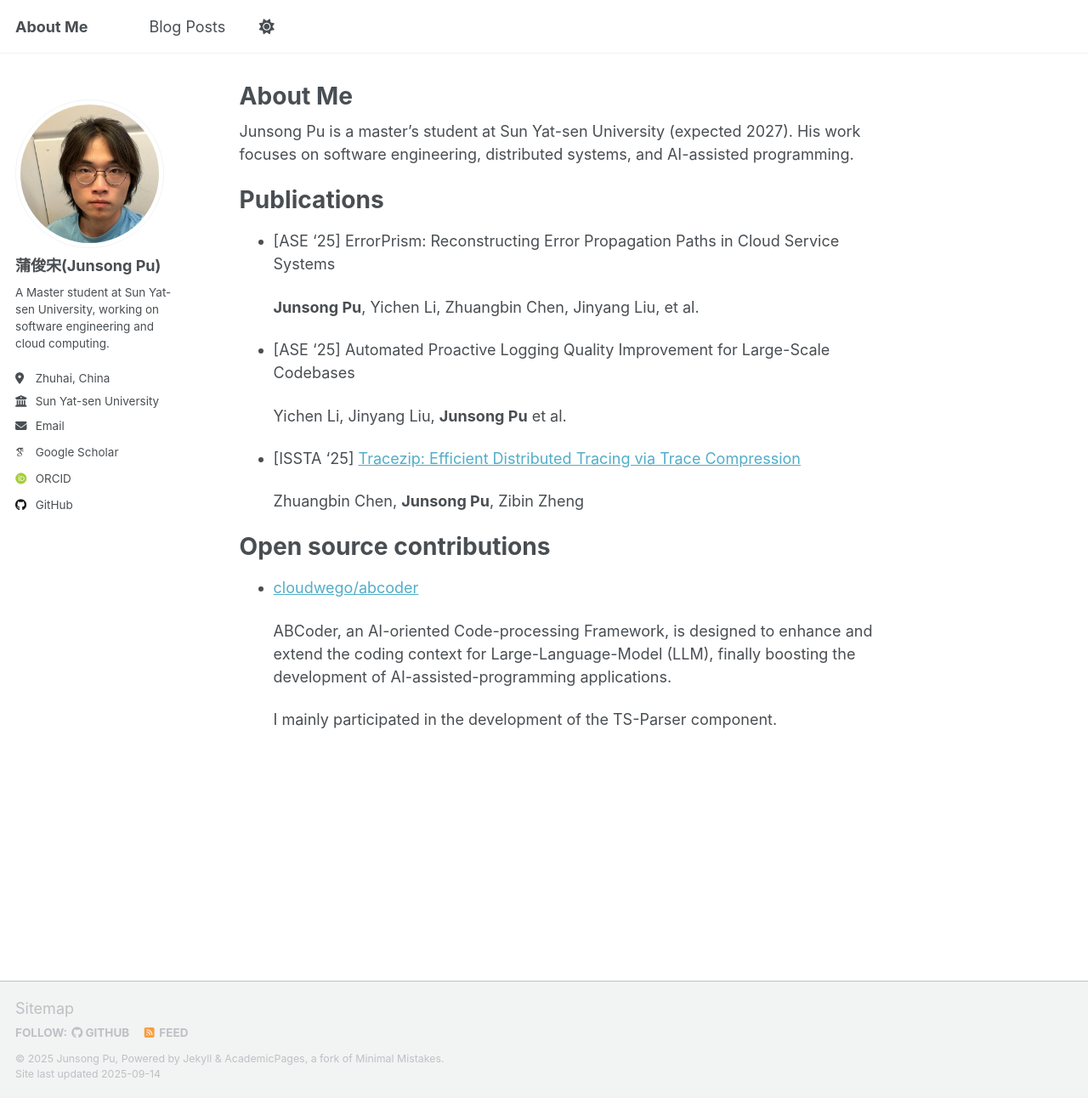
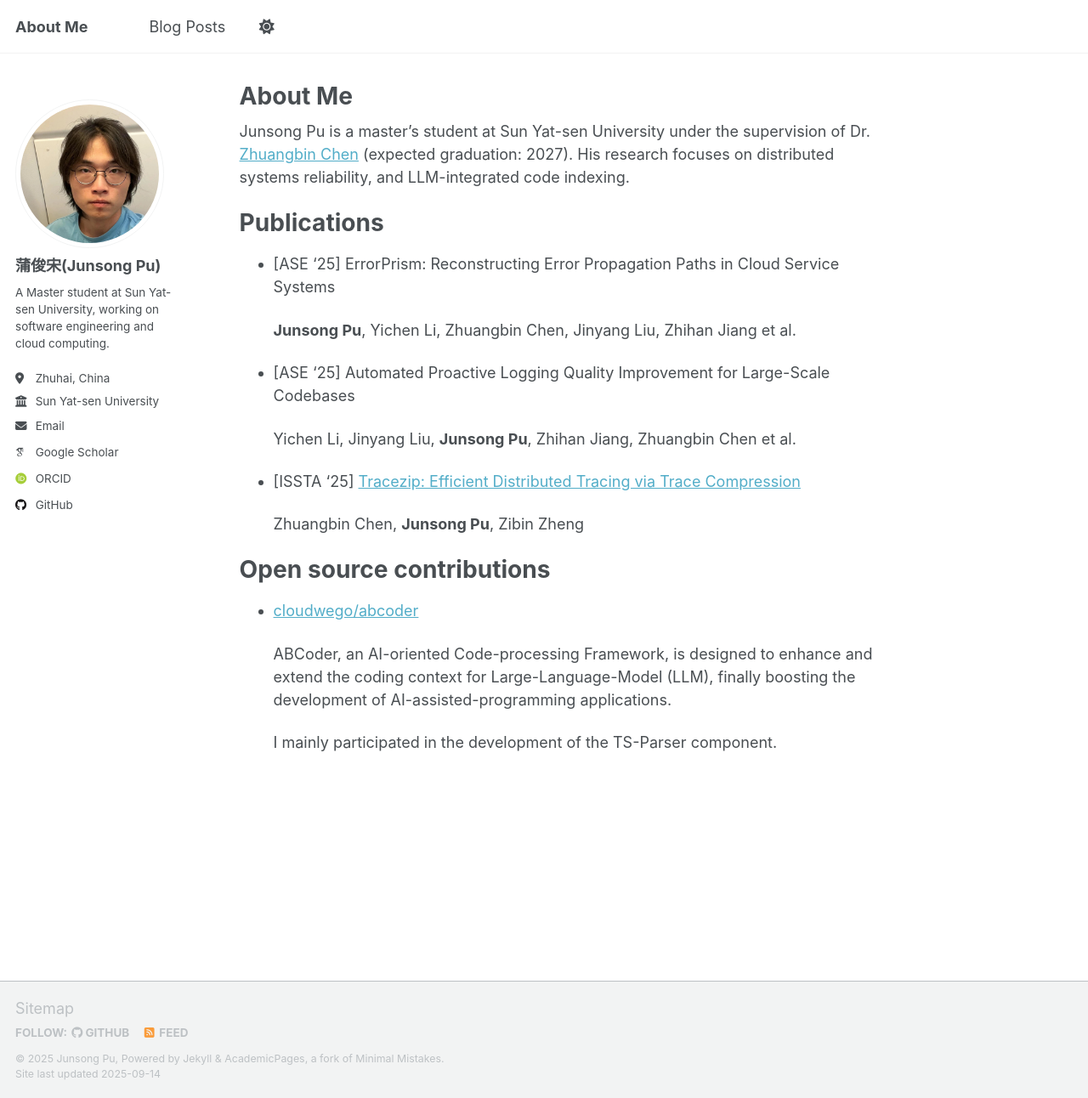
Before and after one commit to angrychow/angrychow.github.io, a Jekyll site: the page built from _pages/about.md, in a window 1280 px wide and 1292 px high. Shown: the whole window at 85% size. Built offline with Jekyll 4.4.1, drawn with Linux system fonts in a browser that asks for light colours; some web fonts are replaced; a script that is not in the unit is left out.

Commit message:
upd about

```diff
--- a/_pages/about.md
+++ b/_pages/about.md
@@ -7,18 +7,18 @@ redirect_from:
   - /about.html
 ---
 
-Junsong Pu is a master’s student at Sun Yat-sen University (expected 2027). His work focuses on software engineering, distributed systems, and AI-assisted programming.
+Junsong Pu is a master’s student at Sun Yat-sen University under the supervision of Dr. [Zhuangbin Chen](https://zbchern.github.io/) (expected graduation: 2027). His research focuses on distributed systems reliability, and LLM-integrated code indexing.
 
 Publications
 ======
 
 * [ASE '25] ErrorPrism: Reconstructing Error Propagation Paths in Cloud Service Systems
 
-  **Junsong Pu**, Yichen Li, Zhuangbin Chen, Jinyang Liu, et al.
+  **Junsong Pu**, Yichen Li, Zhuangbin Chen, Jinyang Liu, Zhihan Jiang et al.
 
 * [ASE '25] Automated Proactive Logging Quality Improvement for Large-Scale Codebases
 
-  Yichen Li, Jinyang Liu, **Junsong Pu** et al.
+  Yichen Li, Jinyang Liu, **Junsong Pu**, Zhihan Jiang, Zhuangbin Chen et al.
 
 * [ISSTA '25] [Tracezip: Efficient Distributed Tracing via Trace Compression](https://dl.acm.org/doi/10.1145/3728888)
 
```
